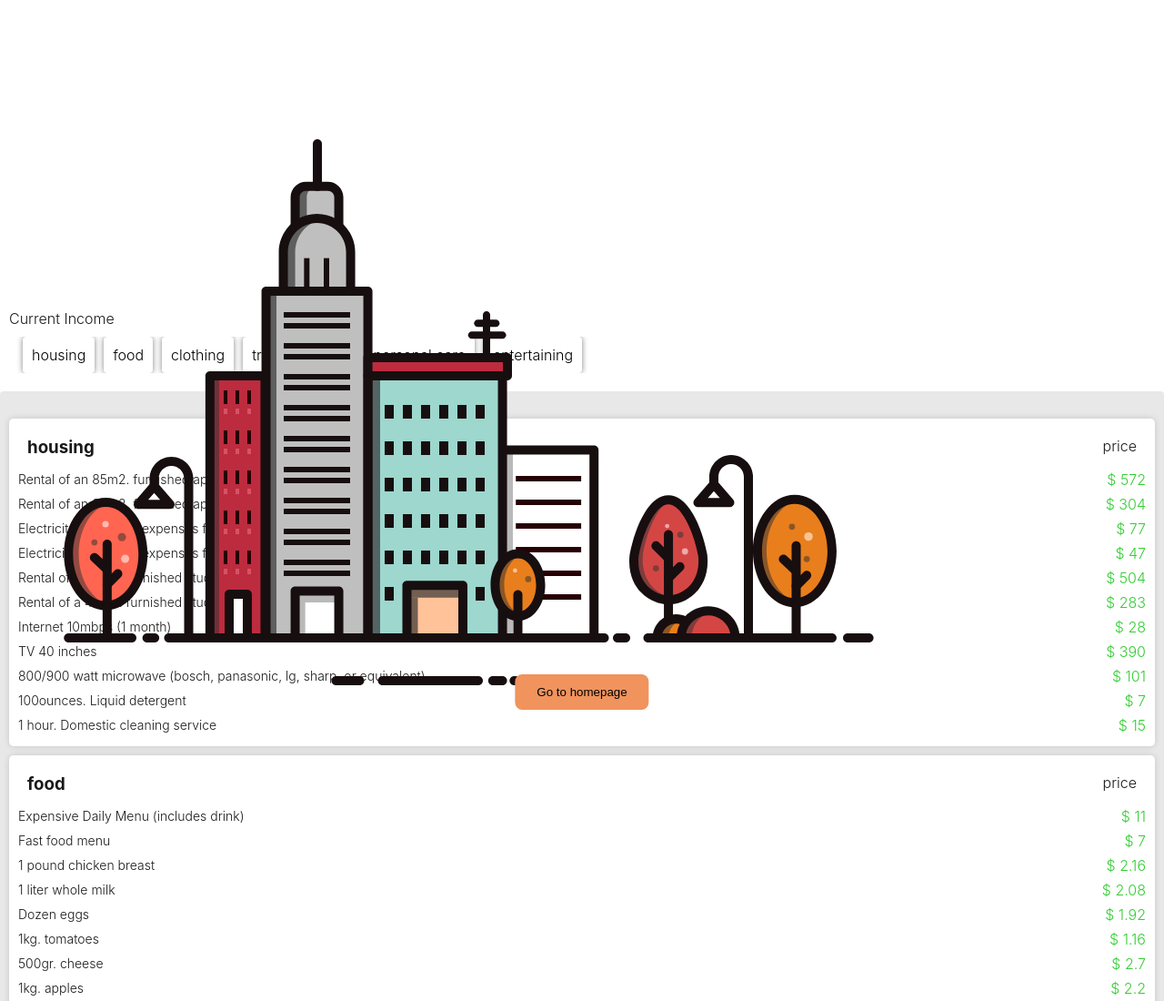
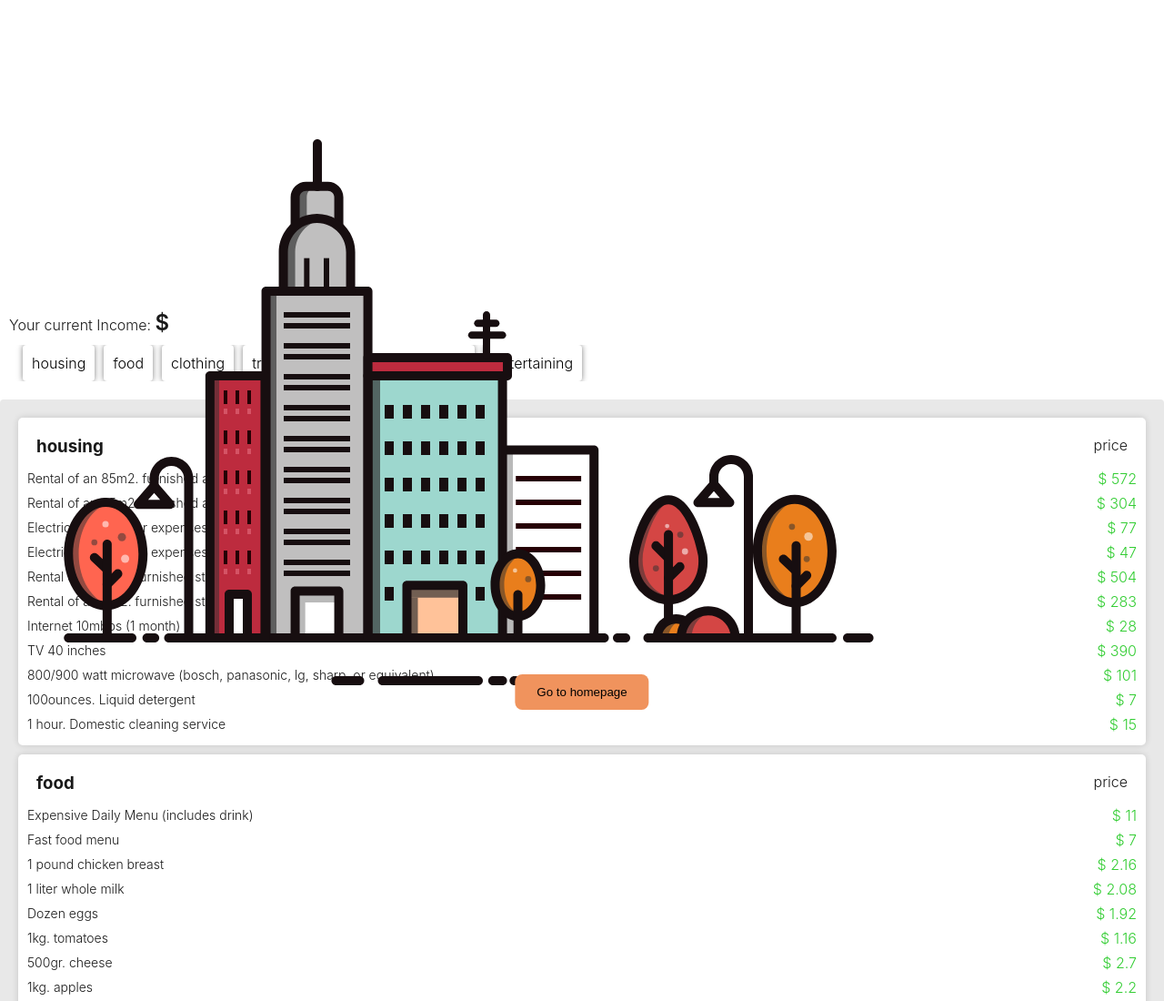
Before and after one commit to lesterpaz99/math-bot, a plain HTML site: page pages/cost_living.html in a window 1280 px wide. Shown: the top 1100 px of the page at 91% size. Drawn offline with Linux system fonts and the light colour scheme.

Commit message:
changes in the cost of living page

```diff
--- a/pages/cost_living.css
+++ b/pages/cost_living.css
@@ -63,6 +63,13 @@ body {
 
 .title-city {
 	transform: translateY(-80px);
+	color: var(--font-color4);
+}
+
+.current-income {
+	font-weight: 600;
+	font-size: 2.4rem;
+	margin-block-end: 2rem;
 }
 
 .nav ul {
--- a/pages/cost_living.html
+++ b/pages/cost_living.html
@@ -13,7 +13,10 @@
 				<img src="../assets/city_ilustration.svg" alt="City Illustration" />
 				<h1 class="title-city" id="title-city">San Pedro Sula, HND</h1>
 			</header>
-			<p>Current Income</p>
+			<p>
+				Your current Income: <span class="current-income">$</span
+				><span class="current-income" id="current-income"></span>
+			</p>
 			<nav class="nav">
 				<ul>
 					<li><a href="#housing-card">housing</a></li>
@@ -25,10 +28,8 @@
 				</ul>
 			</nav>
 		</div>
-		<main id="main">
-			<div class="wrapper">
-				<p class="current-income" id="current-income"></p>
-			</div>
+		<main>
+			<div class="wrapper" id="main"></div>
 		</main>
 		<button type="button" class="homepage-btn" id="homepage-btn">
 			<a href="../index.html#analysis">Go to homepage</a>
--- a/pages/cost_living.js
+++ b/pages/cost_living.js
@@ -16,7 +16,8 @@ const titleCity = document.getElementById('title-city');
 titleCity.innerText = city;
 
 // GET THE USER INCOME FROM THE MAIN PAGE
-/// ...
+const userIncomes = document.getElementById('current-income');
+userIncomes.innerText = localStorage.getItem('incomes');
 
 // CREATE THE CARD
 
```
